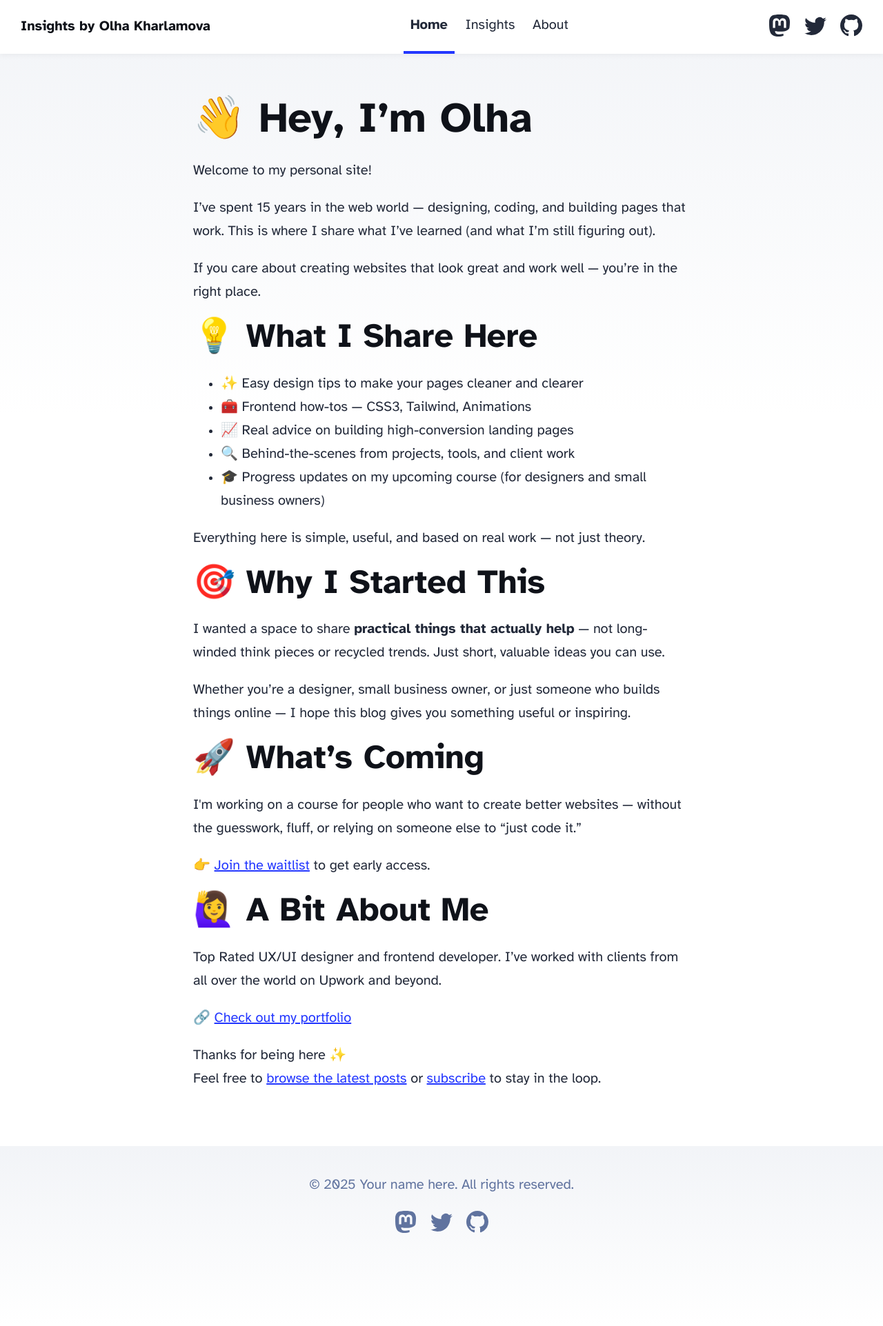
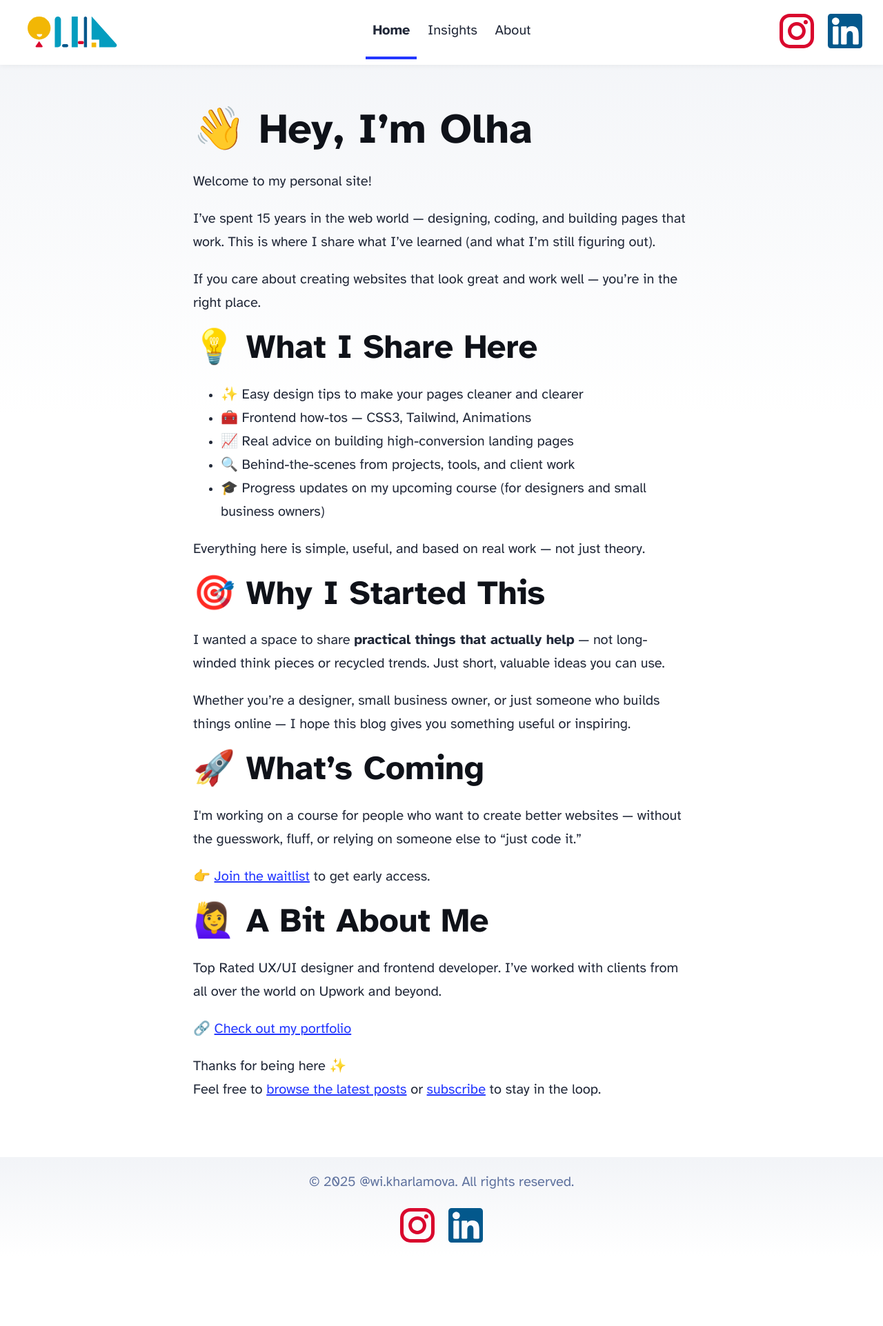
Before and after one commit to Olha-Studio/insights, an Astro site: page / in a window 1280 px wide. Shown: the top 1923 px of the page at 69% size. After the commit the page ends 1822 px from the top, so only its background shows below. Built offline with nearby package versions, Linux system fonts and the light colour scheme; Astro itself is replaced by a stand-in of ours.

Commit message:
content updates

```diff
--- /dev/null
+++ b/public/robots.txt
@@ -0,0 +1,4 @@
+User-agent: *
+Disallow: /admin/
+
+Sitemap: https://insights.webim.space/sitemap-index.xml
--- a/src/components/Footer.astro
+++ b/src/components/Footer.astro
@@ -3,45 +3,65 @@ const today = new Date();
 ---
 
 <footer>
-	&copy; {today.getFullYear()} Your name here. All rights reserved.
+	&copy; {today.getFullYear()} @wi.kharlamova. All rights reserved.
 	<div class="social-links">
 		<a href="https://m.webtoo.ls/@astro" target="_blank">
 			<span class="sr-only">Follow Astro on Mastodon</span>
 			<svg
-				viewBox="0 0 16 16"
-				aria-hidden="true"
-				width="32"
-				height="32"
-				astro-icon="social/mastodon"
-				><path
-					fill="currentColor"
-					d="M11.19 12.195c2.016-.24 3.77-1.475 3.99-2.603.348-1.778.32-4.339.32-4.339 0-3.47-2.286-4.488-2.286-4.488C12.062.238 10.083.017 8.027 0h-.05C5.92.017 3.942.238 2.79.765c0 0-2.285 1.017-2.285 4.488l-.002.662c-.004.64-.007 1.35.011 2.091.083 3.394.626 6.74 3.78 7.57 1.454.383 2.703.463 3.709.408 1.823-.1 2.847-.647 2.847-.647l-.06-1.317s-1.303.41-2.767.36c-1.45-.05-2.98-.156-3.215-1.928a3.614 3.614 0 0 1-.033-.496s1.424.346 3.228.428c1.103.05 2.137-.064 3.188-.189zm1.613-2.47H11.13v-4.08c0-.859-.364-1.295-1.091-1.295-.804 0-1.207.517-1.207 1.541v2.233H7.168V5.89c0-1.024-.403-1.541-1.207-1.541-.727 0-1.091.436-1.091 1.296v4.079H3.197V5.522c0-.859.22-1.541.66-2.046.456-.505 1.052-.764 1.793-.764.856 0 1.504.328 1.933.983L8 4.39l.417-.695c.429-.655 1.077-.983 1.934-.983.74 0 1.336.259 1.791.764.442.505.661 1.187.661 2.046v4.203z"
-				></path></svg
-			>
+          viewBox="0 0 75 75"
+          width="50"
+          style="max-width: 50px; height: auto; vertical-align: middle"
+          xmlns="http://www.w3.org/2000/svg"
+          aria-hidden="true"
+          focusable="false"
+          title="{SITE_TITLE} - Follow me on Instagram"
+        >
+          <defs>
+            <style>
+              .cls-1 {
+                fill: #d9072d;
+              }
+            </style>
+          </defs>
+          <path
+            class="cls-1"
+            d="M52.66,0h-30.31C10.01,0,0,10.01,0,22.34v30.31c0,12.34,10.01,22.34,22.34,22.35h30.31c12.34-.01,22.33-10.01,22.34-22.35v-30.31c0-12.34-10.01-22.34-22.34-22.34ZM67.46,52.66c0,8.17-6.63,14.8-14.8,14.8h-30.31c-8.17,0-14.8-6.63-14.8-14.8h0v-30.32c0-8.17,6.62-14.8,14.79-14.8h30.32c8.17,0,14.8,6.63,14.8,14.8v30.31Z"
+          />
+          <path
+            class="cls-1"
+            d="M37.5,18.11c-10.7,0-19.39,8.7-19.39,19.39s8.7,19.39,19.39,19.39,19.39-8.7,19.39-19.39-8.69-19.39-19.39-19.39ZM37.5,49.35c-6.54,0-11.85-5.3-11.85-11.84,0-6.54,5.3-11.85,11.84-11.85h0c6.54,0,11.85,5.3,11.85,11.85,0,6.54-5.3,11.84-11.84,11.85ZM56.93,13.61c2.57,0,4.65,2.08,4.64,4.65,0,2.57-2.08,4.65-4.65,4.64-2.56,0-4.64-2.08-4.64-4.64,0-2.56,1.74-4.65,4.65-4.65Z"
+          />
+        </svg>
 		</a>
 		<a href="https://twitter.com/astrodotbuild" target="_blank">
 			<span class="sr-only">Follow Astro on Twitter</span>
-			<svg viewBox="0 0 16 16" aria-hidden="true" width="32" height="32" astro-icon="social/twitter"
-				><path
-					fill="currentColor"
-					d="M5.026 15c6.038 0 9.341-5.003 9.341-9.334 0-.14 0-.282-.006-.422A6.685 6.685 0 0 0 16 3.542a6.658 6.658 0 0 1-1.889.518 3.301 3.301 0 0 0 1.447-1.817 6.533 6.533 0 0 1-2.087.793A3.286 3.286 0 0 0 7.875 6.03a9.325 9.325 0 0 1-6.767-3.429 3.289 3.289 0 0 0 1.018 4.382A3.323 3.323 0 0 1 .64 6.575v.045a3.288 3.288 0 0 0 2.632 3.218 3.203 3.203 0 0 1-.865.115 3.23 3.23 0 0 1-.614-.057 3.283 3.283 0 0 0 3.067 2.277A6.588 6.588 0 0 1 .78 13.58a6.32 6.32 0 0 1-.78-.045A9.344 9.344 0 0 0 5.026 15z"
-				></path></svg
-			>
-		</a>
-		<a href="https://github.com/withastro/astro" target="_blank">
-			<span class="sr-only">Go to Astro's GitHub repo</span>
-			<svg viewBox="0 0 16 16" aria-hidden="true" width="32" height="32" astro-icon="social/github"
-				><path
-					fill="currentColor"
-					d="M8 0C3.58 0 0 3.58 0 8c0 3.54 2.29 6.53 5.47 7.59.4.07.55-.17.55-.38 0-.19-.01-.82-.01-1.49-2.01.37-2.53-.49-2.69-.94-.09-.23-.48-.94-.82-1.13-.28-.15-.68-.52-.01-.53.63-.01 1.08.58 1.23.82.72 1.21 1.87.87 2.33.66.07-.52.28-.87.51-1.07-1.78-.2-3.64-.89-3.64-3.95 0-.87.31-1.59.82-2.15-.08-.2-.36-1.02.08-2.12 0 0 .67-.21 2.2.82.64-.18 1.32-.27 2-.27.68 0 1.36.09 2 .27 1.53-1.04 2.2-.82 2.2-.82.44 1.1.16 1.92.08 2.12.51.56.82 1.27.82 2.15 0 3.07-1.87 3.75-3.65 3.95.29.25.54.73.54 1.48 0 1.07-.01 1.93-.01 2.2 0 .21.15.46.55.38A8.012 8.012 0 0 0 16 8c0-4.42-3.58-8-8-8z"
-				></path></svg
-			>
+			<svg
+          viewBox="0 0 75 75"
+          width="50"
+          style="max-width: 50px; height: auto; vertical-align: middle"
+          xmlns="http://www.w3.org/2000/svg"
+          aria-hidden="true"
+          focusable="false"
+          title="{SITE_TITLE} - Follow me on Instagram"
+        >
+          <defs>
+            <style>
+              .cls-2 {
+                fill: #03588c;
+              }
+            </style>
+          </defs>
+          <path
+            class="cls-2"
+            d="M68.22,0H6.78C3.04,0,0,3.04,0,6.78v61.43c0,3.75,3.04,6.78,6.78,6.78h61.43c3.75,0,6.78-3.04,6.78-6.78V6.78c0-3.75-3.04-6.78-6.78-6.78ZM23.21,64.76c0,1.09-.88,1.97-1.97,1.97h-8.4c-1.09,0-1.97-.88-1.97-1.97V29.53c0-1.09.88-1.97,1.97-1.97h8.4c1.09,0,1.97.88,1.97,1.97v35.23ZM17.03,24.23c-4.41,0-7.98-3.57-7.98-7.98s3.57-7.98,7.98-7.98,7.98,3.57,7.98,7.98-3.57,7.98-7.98,7.98ZM67.13,64.92c0,1-.81,1.82-1.82,1.82h-9.02c-1,0-1.82-.81-1.82-1.82v-16.53c0-2.47.72-10.8-6.44-10.8-5.56,0-6.69,5.71-6.91,8.27v19.06c0,1-.81,1.82-1.82,1.82h-8.72c-1,0-1.82-.81-1.82-1.82V29.37c0-1,.81-1.82,1.82-1.82h8.72c1,0,1.82.81,1.82,1.82v3.07c2.06-3.09,5.12-5.48,11.65-5.48,14.44,0,14.36,13.49,14.36,20.9v17.05h0Z"
+          />
+        </svg>
 		</a>
 	</div>
 </footer>
 <style>
 	footer {
-		padding: 2em 1em 6em 1em;
+		padding: 1em;
 		background: linear-gradient(var(--gray-gradient)) no-repeat;
 		color: rgb(var(--gray));
 		text-align: center;
--- a/src/components/Header.astro
+++ b/src/components/Header.astro
@@ -5,7 +5,82 @@ import { SITE_TITLE } from '../consts';
 
 <header>
   <nav>
-		<h2><a href="/">{SITE_TITLE}</a></h2>
+    <h2>
+      <a href="/" aria-label="{SITE_TITLE}">
+        <svg
+          width="150"
+          style="max-width: 200px; height: auto; vertical-align: middle"
+          viewBox="0 0 270 110"
+          xmlns="http://www.w3.org/2000/svg"
+          aria-hidden="true"
+          focusable="false"
+          title="{SITE_TITLE}"
+        >
+          <path
+            d="M105,22.5v64c0,4.42-3.58,8-8,8h-7.5c-.28,0-.5-.22-.5-.5V22.5c0-4.42,3.58-8,8-8h0c4.42,0,8,3.58,8,8Z"
+            style="fill: #049dbf"
+          />
+          <path
+            d="M245.77,94.5h-40.27c-.28,0-.5-.22-.5-.5v-19c0-.28-.22-.5-.5-.5h-19c-.28,0-.5-.22-.5-.5V15.02c0-.46.57-.68.87-.33l63.62,71.47c2.89,3.22.61,8.35-3.72,8.35Z"
+            style="fill: #049dbf"
+          />
+          <rect
+            x="185"
+            y="82.5"
+            width="12"
+            height="12"
+            rx=".5"
+            ry=".5"
+            style="fill: #f2b705"
+          />
+          <path
+            d="M48,14.5c-16.57,0-30,13.43-30,30s13.43,30,30,30,30-13.43,30-30-13.43-30-30-30Z"
+            style="fill: #f2b705"
+          />
+          <path
+            d="M56.06,60.38c0,3.9-3.16,7.06-7.06,7.06s-7.06-3.16-7.06-7.06c0,0,14.12,0,14.12,0Z"
+            style="fill: #fff"
+          />
+          <rect
+            x="108"
+            y="86.5"
+            width="16"
+            height="8"
+            rx="4"
+            ry="4"
+            style="fill: #03588c"
+          />
+          <rect
+            x="149"
+            y="78.5"
+            width="16"
+            height="8"
+            rx="4"
+            ry="4"
+            style="fill: #d9072d"
+          />
+          <path
+            d="M47.59,79.1l-8.43,12.27c-.91,1.33.04,3.13,1.65,3.13h14.4c1.61,0,2.56-1.81,1.65-3.13l-8.43-12.27c-.2-.29-.63-.29-.82,0Z"
+            style="fill: #d9072d"
+          />
+          <rect
+            x="133"
+            y="14.5"
+            width="16"
+            height="80"
+            rx=".5"
+            ry=".5"
+            style="fill: #049dbf"
+          />
+          <path
+            d="M133,50.5h75.5c.28,0,.5.22.5.5v7c0,.28-.22.5-.5.5h-75.5c-2.21,0-4-1.79-4-4h0c0-2.21,1.79-4,4-4Z"
+            transform="translate(223.5 -114.5) rotate(90)"
+            style="fill: #03588c"
+          />
+        </svg>
+        <span class="sr-only">{SITE_TITLE}</span>
+      </a>
+    </h2>
     <div class="internal-links">
       <HeaderLink href="/">Home</HeaderLink>
       <HeaderLink href="/insights">Insights</HeaderLink>
@@ -13,31 +88,58 @@ import { SITE_TITLE } from '../consts';
     </div>
     <div class="social-links">
       <a href="https://m.webtoo.ls/@astro" target="_blank">
-				<span class="sr-only">Follow Astro on Mastodon</span>
-				<svg viewBox="0 0 16 16" aria-hidden="true" width="32" height="32"
-					><path
-						fill="currentColor"
-						d="M11.19 12.195c2.016-.24 3.77-1.475 3.99-2.603.348-1.778.32-4.339.32-4.339 0-3.47-2.286-4.488-2.286-4.488C12.062.238 10.083.017 8.027 0h-.05C5.92.017 3.942.238 2.79.765c0 0-2.285 1.017-2.285 4.488l-.002.662c-.004.64-.007 1.35.011 2.091.083 3.394.626 6.74 3.78 7.57 1.454.383 2.703.463 3.709.408 1.823-.1 2.847-.647 2.847-.647l-.06-1.317s-1.303.41-2.767.36c-1.45-.05-2.98-.156-3.215-1.928a3.614 3.614 0 0 1-.033-.496s1.424.346 3.228.428c1.103.05 2.137-.064 3.188-.189zm1.613-2.47H11.13v-4.08c0-.859-.364-1.295-1.091-1.295-.804 0-1.207.517-1.207 1.541v2.233H7.168V5.89c0-1.024-.403-1.541-1.207-1.541-.727 0-1.091.436-1.091 1.296v4.079H3.197V5.522c0-.859.22-1.541.66-2.046.456-.505 1.052-.764 1.793-.764.856 0 1.504.328 1.933.983L8 4.39l.417-.695c.429-.655 1.077-.983 1.934-.983.74 0 1.336.259 1.791.764.442.505.661 1.187.661 2.046v4.203z"
-					></path></svg
+        <span class="sr-only">Follow me on Instagram</span>
+
+        <svg
+          viewBox="0 0 75 75"
+          width="50"
+          style="max-width: 50px; height: auto; vertical-align: middle"
+          xmlns="http://www.w3.org/2000/svg"
+          aria-hidden="true"
+          focusable="false"
+          title="{SITE_TITLE} - Follow me on Instagram"
         >
+          <defs>
+            <style>
+              .cls-1 {
+                fill: #d9072d;
+              }
+            </style>
+          </defs>
+          <path
+            class="cls-1"
+            d="M52.66,0h-30.31C10.01,0,0,10.01,0,22.34v30.31c0,12.34,10.01,22.34,22.34,22.35h30.31c12.34-.01,22.33-10.01,22.34-22.35v-30.31c0-12.34-10.01-22.34-22.34-22.34ZM67.46,52.66c0,8.17-6.63,14.8-14.8,14.8h-30.31c-8.17,0-14.8-6.63-14.8-14.8h0v-30.32c0-8.17,6.62-14.8,14.79-14.8h30.32c8.17,0,14.8,6.63,14.8,14.8v30.31Z"
+          />
+          <path
+            class="cls-1"
+            d="M37.5,18.11c-10.7,0-19.39,8.7-19.39,19.39s8.7,19.39,19.39,19.39,19.39-8.7,19.39-19.39-8.69-19.39-19.39-19.39ZM37.5,49.35c-6.54,0-11.85-5.3-11.85-11.84,0-6.54,5.3-11.85,11.84-11.85h0c6.54,0,11.85,5.3,11.85,11.85,0,6.54-5.3,11.84-11.84,11.85ZM56.93,13.61c2.57,0,4.65,2.08,4.64,4.65,0,2.57-2.08,4.65-4.65,4.64-2.56,0-4.64-2.08-4.64-4.64,0-2.56,1.74-4.65,4.65-4.65Z"
+          />
+        </svg>
       </a>
-			<a href="https://twitter.com/astrodotbuild" target="_blank">
-				<span class="sr-only">Follow Astro on Twitter</span>
-				<svg viewBox="0 0 16 16" aria-hidden="true" width="32" height="32"
-					><path
-						fill="currentColor"
-						d="M5.026 15c6.038 0 9.341-5.003 9.341-9.334 0-.14 0-.282-.006-.422A6.685 6.685 0 0 0 16 3.542a6.658 6.658 0 0 1-1.889.518 3.301 3.301 0 0 0 1.447-1.817 6.533 6.533 0 0 1-2.087.793A3.286 3.286 0 0 0 7.875 6.03a9.325 9.325 0 0 1-6.767-3.429 3.289 3.289 0 0 0 1.018 4.382A3.323 3.323 0 0 1 .64 6.575v.045a3.288 3.288 0 0 0 2.632 3.218 3.203 3.203 0 0 1-.865.115 3.23 3.23 0 0 1-.614-.057 3.283 3.283 0 0 0 3.067 2.277A6.588 6.588 0 0 1 .78 13.58a6.32 6.32 0 0 1-.78-.045A9.344 9.344 0 0 0 5.026 15z"
-					></path></svg
+      <a href="https://m.webtoo.ls/@astro" target="_blank">
+        <span class="sr-only">Follow me on Instagram</span>
+
+        <svg
+          viewBox="0 0 75 75"
+          width="50"
+          style="max-width: 50px; height: auto; vertical-align: middle"
+          xmlns="http://www.w3.org/2000/svg"
+          aria-hidden="true"
+          focusable="false"
+          title="{SITE_TITLE} - Follow me on Instagram"
         >
-			</a>
-			<a href="https://github.com/withastro/astro" target="_blank">
-				<span class="sr-only">Go to Astro's GitHub repo</span>
-				<svg viewBox="0 0 16 16" aria-hidden="true" width="32" height="32"
-					><path
-						fill="currentColor"
-						d="M8 0C3.58 0 0 3.58 0 8c0 3.54 2.29 6.53 5.47 7.59.4.07.55-.17.55-.38 0-.19-.01-.82-.01-1.49-2.01.37-2.53-.49-2.69-.94-.09-.23-.48-.94-.82-1.13-.28-.15-.68-.52-.01-.53.63-.01 1.08.58 1.23.82.72 1.21 1.87.87 2.33.66.07-.52.28-.87.51-1.07-1.78-.2-3.64-.89-3.64-3.95 0-.87.31-1.59.82-2.15-.08-.2-.36-1.02.08-2.12 0 0 .67-.21 2.2.82.64-.18 1.32-.27 2-.27.68 0 1.36.09 2 .27 1.53-1.04 2.2-.82 2.2-.82.44 1.1.16 1.92.08 2.12.51.56.82 1.27.82 2.15 0 3.07-1.87 3.75-3.65 3.95.29.25.54.73.54 1.48 0 1.07-.01 1.93-.01 2.2 0 .21.15.46.55.38A8.012 8.012 0 0 0 16 8c0-4.42-3.58-8-8-8z"
-					></path></svg
-				>
+          <defs>
+            <style>
+              .cls-2 {
+                fill: #03588c;
+              }
+            </style>
+          </defs>
+          <path
+            class="cls-2"
+            d="M68.22,0H6.78C3.04,0,0,3.04,0,6.78v61.43c0,3.75,3.04,6.78,6.78,6.78h61.43c3.75,0,6.78-3.04,6.78-6.78V6.78c0-3.75-3.04-6.78-6.78-6.78ZM23.21,64.76c0,1.09-.88,1.97-1.97,1.97h-8.4c-1.09,0-1.97-.88-1.97-1.97V29.53c0-1.09.88-1.97,1.97-1.97h8.4c1.09,0,1.97.88,1.97,1.97v35.23ZM17.03,24.23c-4.41,0-7.98-3.57-7.98-7.98s3.57-7.98,7.98-7.98,7.98,3.57,7.98,7.98-3.57,7.98-7.98,7.98ZM67.13,64.92c0,1-.81,1.82-1.82,1.82h-9.02c-1,0-1.82-.81-1.82-1.82v-16.53c0-2.47.72-10.8-6.44-10.8-5.56,0-6.69,5.71-6.91,8.27v19.06c0,1-.81,1.82-1.82,1.82h-8.72c-1,0-1.82-.81-1.82-1.82V29.37c0-1,.81-1.82,1.82-1.82h8.72c1,0,1.82.81,1.82,1.82v3.07c2.06-3.09,5.12-5.48,11.65-5.48,14.44,0,14.36,13.49,14.36,20.9v17.05h0Z"
+          />
+        </svg>
       </a>
     </div>
   </nav>
--- a/src/layouts/BlogPost.astro
+++ b/src/layouts/BlogPost.astro
@@ -5,7 +5,7 @@ import Header from '../components/Header.astro';
 import Footer from '../components/Footer.astro';
 import FormattedDate from '../components/FormattedDate.astro';
 
-type Props = CollectionEntry<'blog'>['data'];
+type Props = CollectionEntry<'insights'>['data'];
 
 const { title, description, pubDate, updatedDate, heroImage } = Astro.props;
 ---
@@ -59,7 +59,7 @@ const { title, description, pubDate, updatedDate, heroImage } = Astro.props;
 		<main>
 			<article>
 				<div class="hero-image">
-					{heroImage && <img width={1020} height={510} src={heroImage} alt="" />}
+					{heroImage && <img width={500} src={heroImage} alt="" />}
 				</div>
 				<div class="prose">
 					<div class="title">
--- a/src/pages/about.astro
+++ b/src/pages/about.astro
@@ -6,7 +6,7 @@ import Layout from '../layouts/BlogPost.astro';
 	title="About Me"
 	description="Lorem ipsum dolor sit amet"
 	pubDate={new Date('August 08 2021')}
-	heroImage="/blog-placeholder-about.jpg"
+	heroImage="/design-cover-raw.jpg"
 >
   <section>
     <h1>🐴 Pixels, Prototypes &amp; a Little Bit of Horse Hair</h1>
--- a/src/pages/index.astro
+++ b/src/pages/index.astro
@@ -92,5 +92,4 @@ import { SITE_TITLE, SITE_DESCRIPTION } from '../consts';
     </main>
     <Footer />
   </body>
->>>>>>> dev
 </html>
```
Also changed, not shown: astro.config.mjs (line endings or trailing spaces), public/favicon.svg, 1 other file. Lines whose indentation alone changed are shown as unchanged.
